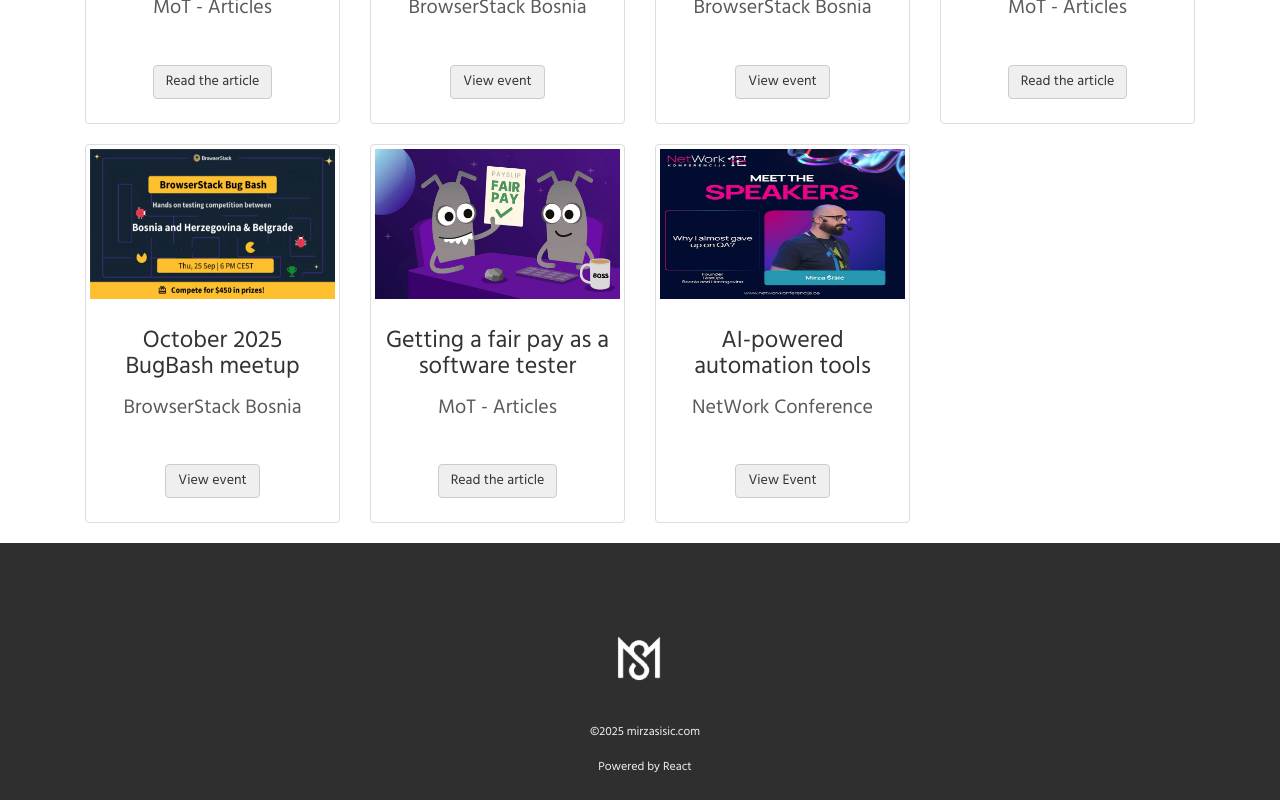
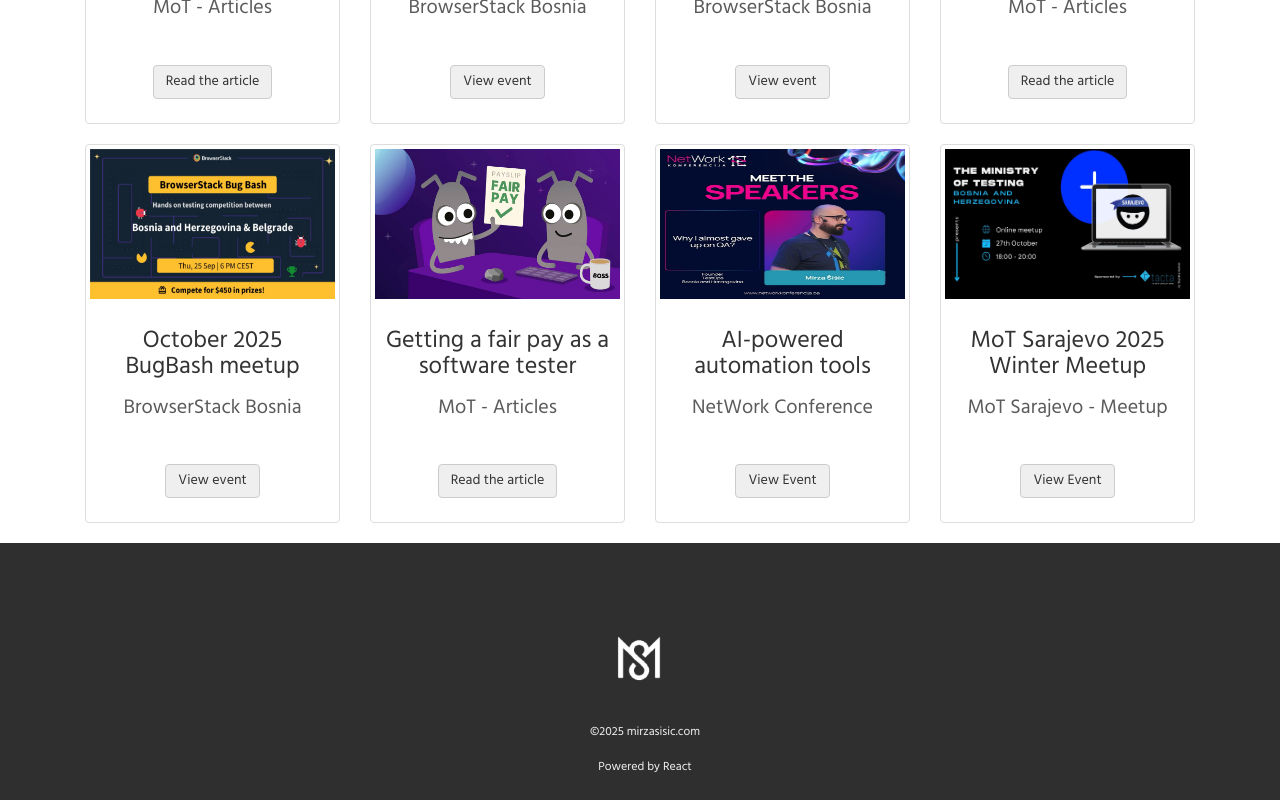
Before and after one commit to Mickey0001/Portfolio, a React (Create React App) app in the folder my-portfolio/: page /activities in a window 1280 px wide. Shown: the part 4526-5326 px from the top of the page. Built offline with nearby package versions, Linux system fonts and the light colour scheme.

Commit message:
Add MoT Sarajevo 2025 meetup

```diff
--- a/my-portfolio/src/Components/Projects/Projects.js
+++ b/my-portfolio/src/Components/Projects/Projects.js
@@ -1182,6 +1182,32 @@
         </div>
       </div>
 
+              <div className="col-sm-6 col-md-3">
+          <div className="thumbnail">
+            <img
+              className="img-responsive project"
+              src={MotSarajevo1}
+              alt="MoT Sarajevo's 2025  Meetup at Academy387 featuring Sladjana Klacar"
+            />
+            <div className="caption">
+              <h3>MoT Sarajevo 2025 Winter Meetup</h3>
+              <p className="DarkGreyHeading">MoT Sarajevo - Meetup</p>
+              <span className="spacer"></span>
+              <p>
+                <a
+                  href="https://www.meetup.com/ministry-of-testing-sarajevo/events/311957014"
+                  className="btn btn-default LightGreyBackground text-center"
+                  target="_blank"
+                  rel="noopener noreferrer"
+                  role="button"
+                >
+                  View Event
+                </a>
+              </p>
+            </div>
+          </div>
+        </div>
+
     </div>
 
   </div>
```
Also changed, not shown: my-portfolio/src/Images/MotSarajevo2025Meetup.jpg (added).
